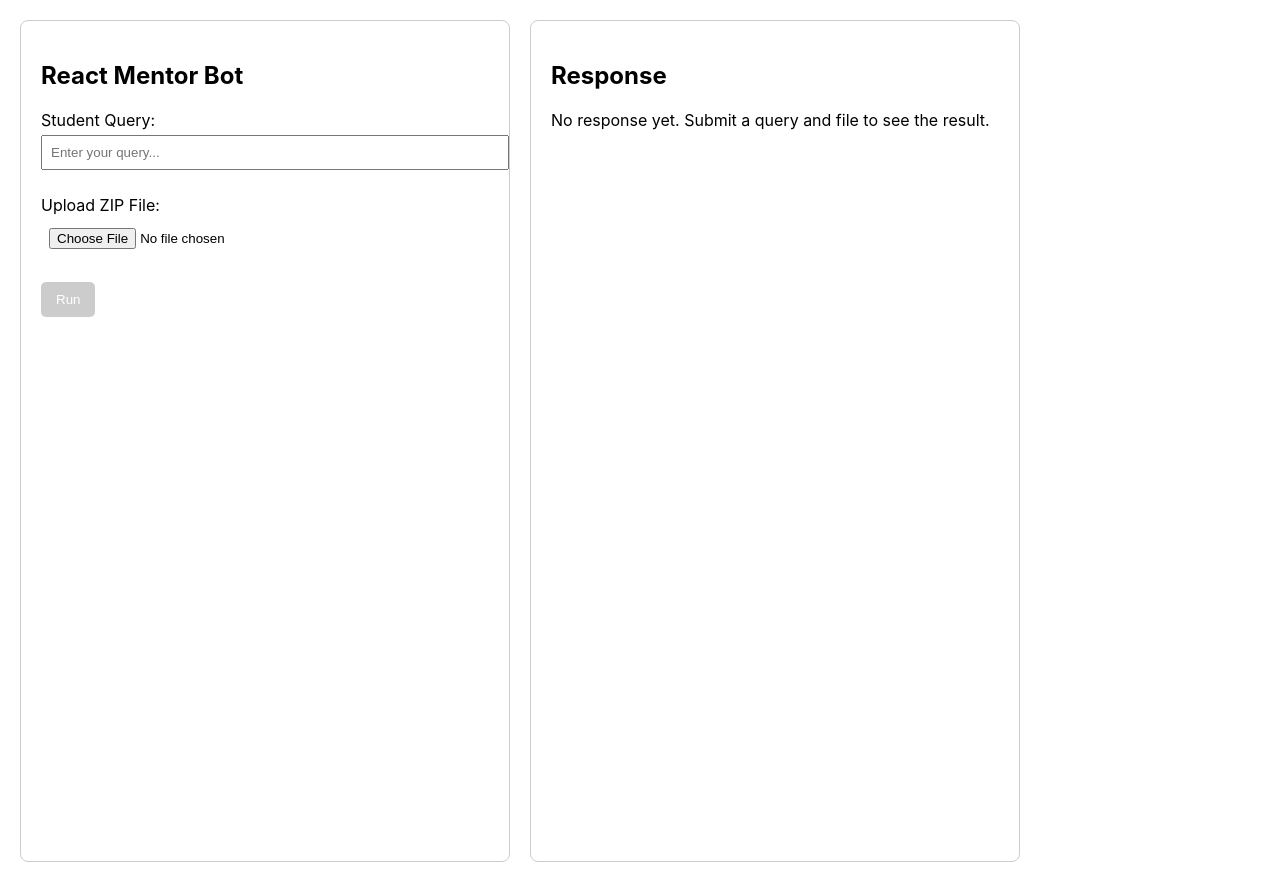
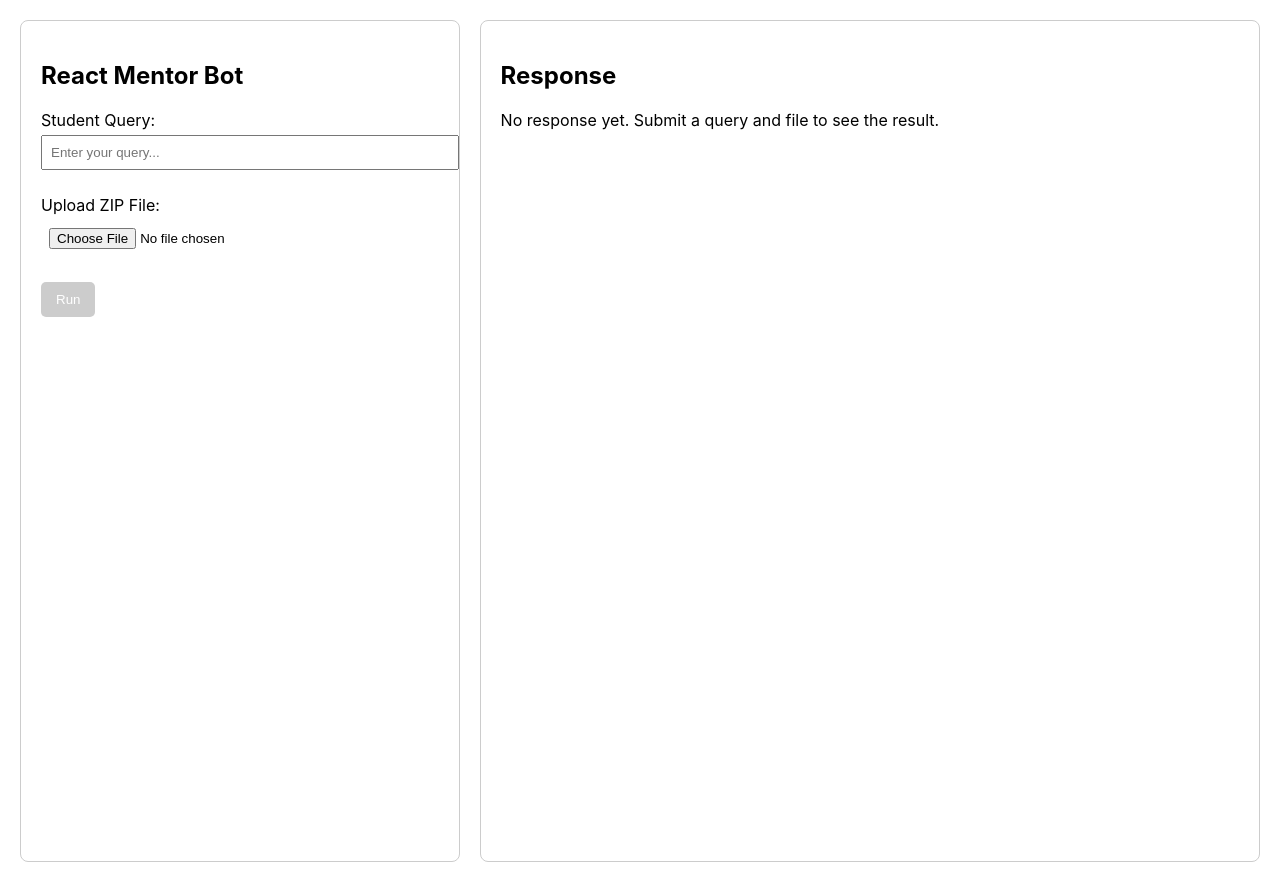
Before and after one commit to vandadiReddyRaju/react_bot_frontend, a React (Create React App) app: page / in a window 1280 px wide. Built offline with nearby package versions, Linux system fonts and the light colour scheme.

Commit message:
Update App.css

```diff
--- a/src/App.css
+++ b/src/App.css
@@ -13,7 +13,7 @@
 }
 
 .response-container {
-  width :35vw;
+  width :65vw;
   padding: 20px;
   border: 1px solid #ccc;
   border-radius: 8px;
```
